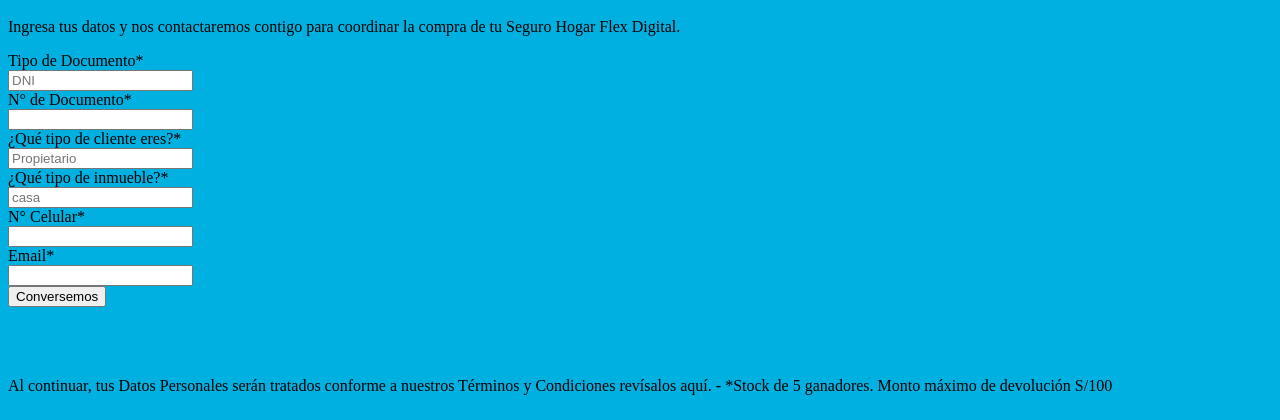
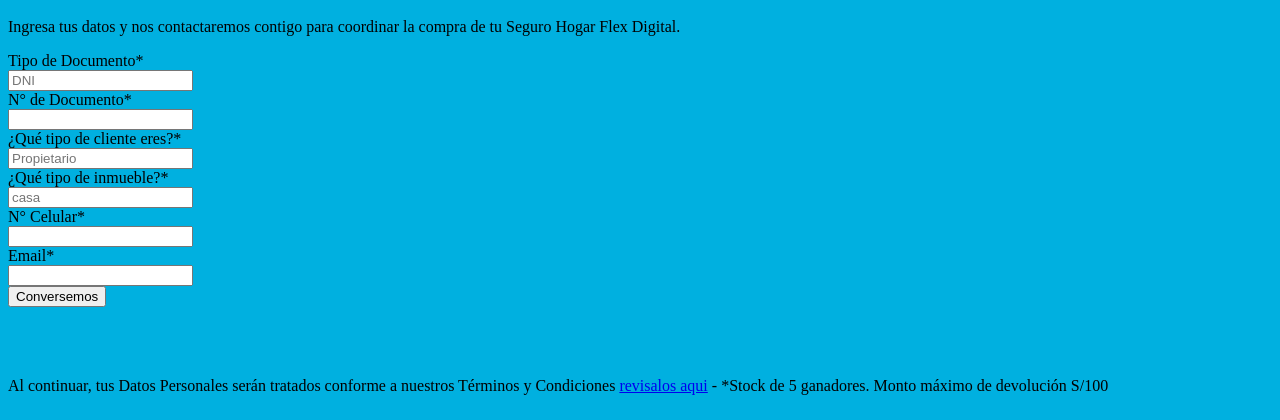
Before and after one commit to sakul972/pacifico.github.io, a plain HTML site: page index.html in a window 1280 px wide. Shown: the part 380-800 px from the top of the page. Drawn offline with Linux system fonts and the light colour scheme.

Commit message:
Update index.html
Signed-off-by: sakul072.github.io <lukruiz35@gmail.com>

```diff
--- a/index.html
+++ b/index.html
@@ -40,7 +40,7 @@
         <label>Email*</label><br>
         <input type="text" id="Email" name="" placeholder=""><br>
         <input type="submit" value="Conversemos"><br><br><br><br>
-        <p>Al continuar, tus Datos Personales serán tratados conforme a nuestros Términos y Condiciones revísalos aquí. - *Stock de 5 ganadores. Monto máximo de devolución S/100</p>
+        <p>Al continuar, tus Datos Personales serán tratados conforme a nuestros Términos y Condiciones  <a href="https://www.pacifico.com.pe/t%C3%A9rminos-y-condiciones-formularios-web?_ga=2.246399940.1780517643.1720460454-1496712840.1718392757&elqTrackId=ec885e7f736a43f88941cabfde899037&elqaid=186&elqat=2&elqak=8AF5CFD18825F85901105D745D3383C291C96558A99266ECC2DC47B3DC4ACFA4ED00">revisalos aqui</a> - *Stock de 5 ganadores. Monto máximo de devolución S/100</p>
 
 
 
```
